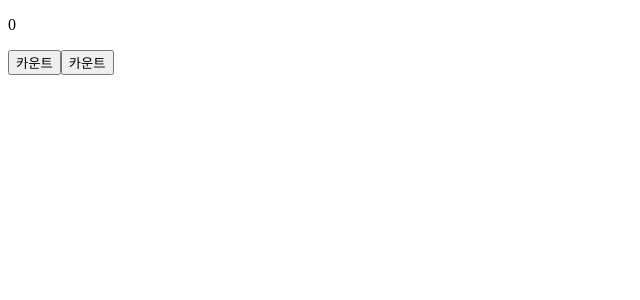
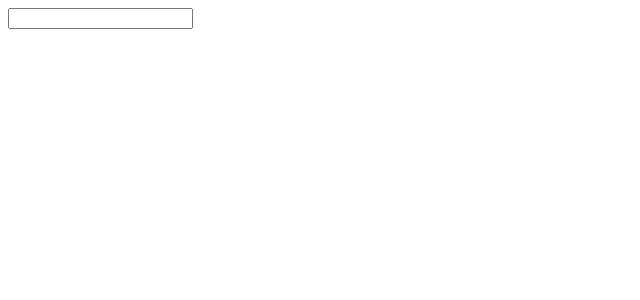
Before and after one commit to Seogun95/react-hook-prac, a React (Create React App) app: page / in a window 1280 px wide. Shown: the top 300 px of the page, without its empty margins (0-640 px from the left). Built offline with nearby package versions, Linux system fonts and the light colour scheme.

Commit message:
feat: using useEffect

```diff
--- a/src/App.js
+++ b/src/App.js
@@ -1,15 +1,26 @@
-import { React, useState } from 'react';
+// src/App.js
+import { React, useEffect, useState } from 'react';
 
 function App() {
-  const [num, setNum] = useState(0);
+  const [value, setValue] = useState('');
+
+  useEffect(() => {
+    // 화면에 컴포넌트가 나타났을(mount) 때 실행하고자 하는 함수
+    console.log(`hello useEffect! : ${value} `);
+    return () => {
+      // 화면에서 컴포넌트가 사라졌을(unmount) 때 실행하고자 하는 함수
+      console.log('사라진다!');
+    };
+  }, [value]);
+
   return (
-    <>
-      <p>{num}</p>
-      {/* 기존 업데이트 방식 */}
-      <button onClick={() => setNum(num + 1)}>카운트</button>
-      {/* //함수형 업데이트 방식 */}
-      <button onClick={() => setNum((currentState) => currentState + 1)}>카운트</button>
-    </>
+    <div>
+      <input
+        type="text"
+        value={value}
+        onChange={(e) => setValue(e.target.value)}
+      />
+    </div>
   );
 }
 export default App;
```
